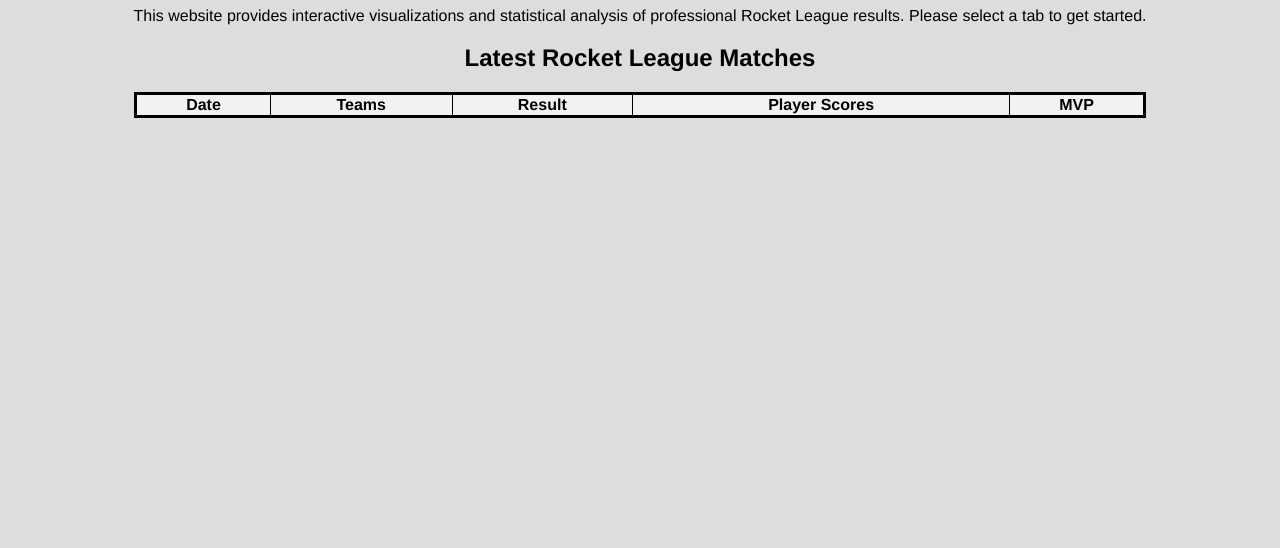
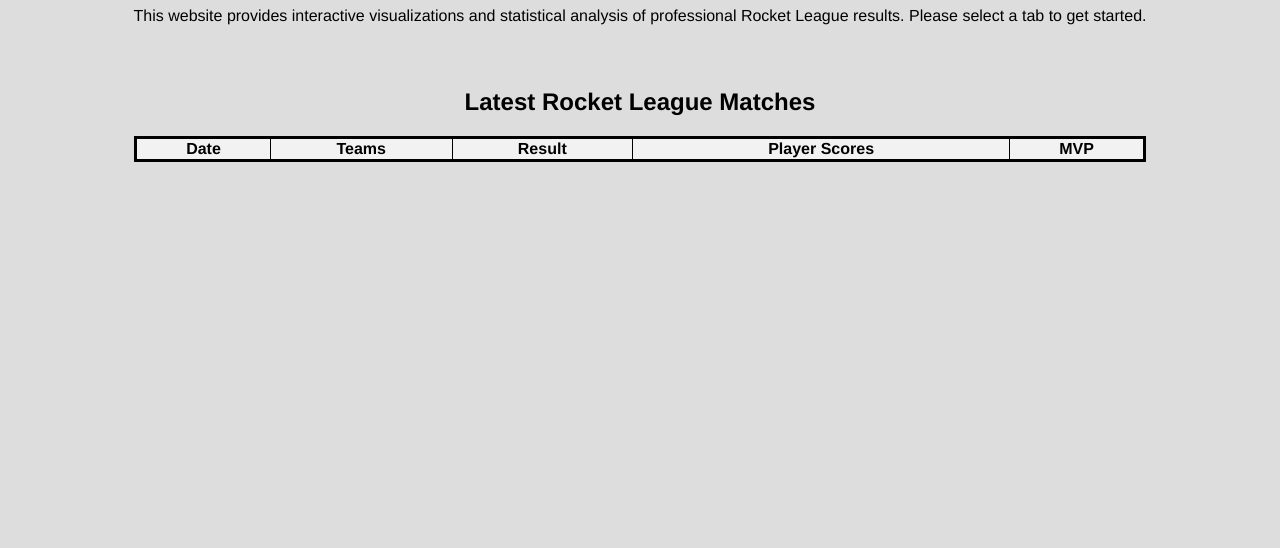
Before and after one commit to tylerpaik/BigDataArchitecture, a plain HTML site: page bone/templates/rlBetting.html in a window 1280 px wide. Shown: the part 257-805 px from the top of the page. Drawn offline with nearby package versions, Linux system fonts and the light colour scheme; no server answers.

Commit message:
organization

```diff
--- a/bone/static/rlBettingStyle.css
+++ b/bone/static/rlBettingStyle.css
@@ -112,7 +112,12 @@
   margin-top: 5%;
 }
 
-.desc{
+.subtitle {
+  margin: auto;
+  margin-top: 5%;
+}
+
+.desc {
   margin: auto;
   margin-top: 1%;
 }
--- a/bone/templates/rlBetting.html
+++ b/bone/templates/rlBetting.html
@@ -7,22 +7,38 @@
     <script src="https://code.jquery.com/jquery-3.6.0.min.js"></script>
   </head>
   <body>
+
+
+    <!-- head -->
+
     <div class="head">
       <h1>Rocket League Pro League Stat Tracker</h1>
     </div>
+
+
+    <!-- tabs -->
+
 
     <div class="tabs">
       <button class="tablink" onclick="openTab('home')">Home</button>
       <button class="tablink" onclick="openTab('visualizations')">Player Stat Visualization</button>
       <button class="tablink" onclick="openTab('predictions')">Betting Line Prediction</button>
     </div>
+
+
+    <!-- Home -->
+
+
     <div id="home" class="tabcontent">
       <div class="title">
           <h1>Welcome to the Rocket League Pro League Stat Tracker</h1>
       </div>
-      <p>This website provides interactive visualizations and statistical analysis of professional Rocket League results. Please select a tab to get started.</p>
-
-      <h2>Latest Rocket League Matches</h2>
+      <div class="desc">
+        <p>This website provides interactive visualizations and statistical analysis of professional Rocket League results. Please select a tab to get started.</p>
+      </div>
+      <div class="subtitle">
+        <h2>Latest Rocket League Matches</h2>
+      </div>
       <table id="latest-matches" class="latest">
         <tr>
           <th>Date</th>
@@ -33,6 +49,10 @@
         </tr>
       </table>
     </div>
+
+
+    <!-- Data Vis -->
+
 
     <div id="visualizations" class="tabcontent" style="display: none">
       <!-- <div class = "searchbar">
@@ -75,6 +95,9 @@
     </div>
 
 
+    <!-- Betting Prediction -->
+
+
     <div id="predictions" class="tabcontent" style="display: none;">
       <div class="title">
         <h1>Betting Line Prediction</h1>
@@ -91,6 +114,9 @@
         <button type="submit" margin-right="3px">Search</button>
       </div>
     </div>
+
+
+    <!-- JS -->
 
 
     <script>
```
